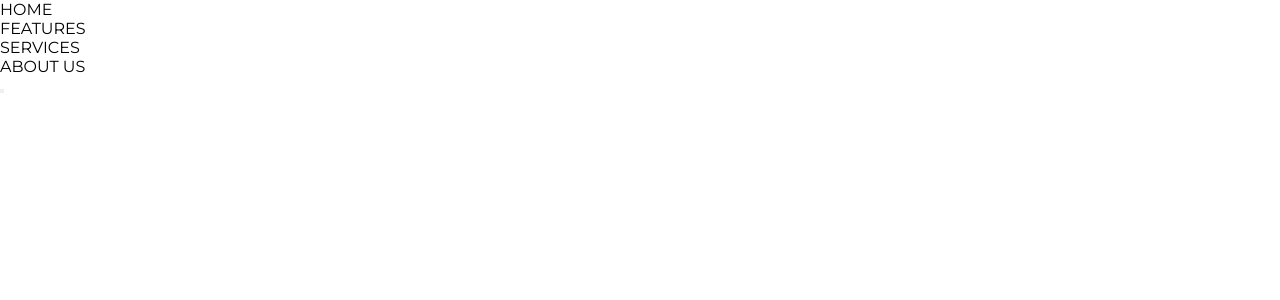
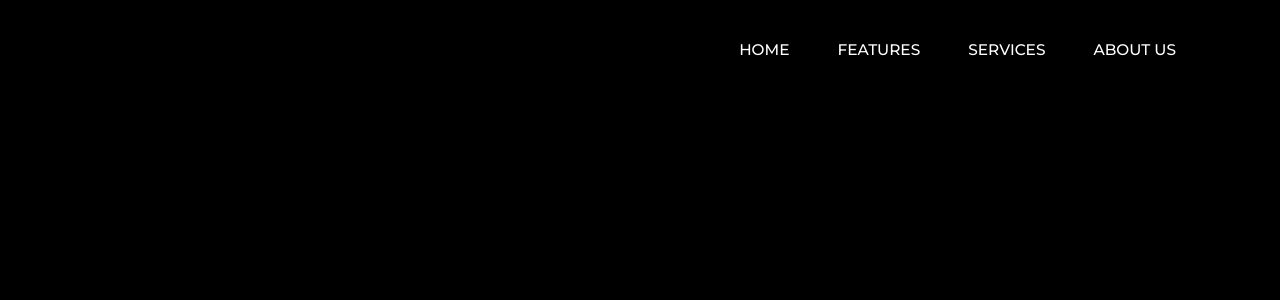
Before and after one commit to Nekuso/marina-town, a React (Create React App) app: page / in a window 1280 px wide. Shown: the top 300 px of the page. Built offline with nearby package versions, Linux system fonts and the light colour scheme.

Commit message:
Added files via  upload

```diff
--- a/src/components/Navbar.tsx
+++ b/src/components/Navbar.tsx
@@ -1,37 +1,66 @@
-import React, { useState } from 'react'
-import {StyledNavbar} from './styles/Navbar.styled'
+import React, {useState} from 'react';
+import { StyledNavbar } from './styles/Navbar.styled';
+import { motion } from 'framer-motion';
 
-function Navbar() {
+const Navbar = () => {
 
     const [navActive, setNavActive] = useState("nav__links");
     const [btnActive, setBtnActive] = useState("nav__hamburger");
-  const [btnHam, setBtnHam] = useState<boolean | string>(false);
-  const [fixed, setFixed] = useState("fixed");
+    const [btnHam, setBtnHam] = useState(false);
 
+    const navToggle = () => {
+        navActive === "nav__links" ? setNavActive("nav__links nav__active")
+        : setNavActive("nav__links");
 
+        btnActive === "nav__hamburger" ? setBtnActive("nav__hamburger is-active")
+        : setBtnActive("nav__hamburger");
+
+        btnHam === false ? setBtnHam(true) : setBtnHam(false);
+
+    }
+
+    const navVariants = {
+        hidden: {
+            opacity: 0,
+            y: '-4vh'
+        },
+
+        visible: {
+            opacity: 1,
+            y: 0,
+            transition: {
+                duration: 1
+            }
+        }
+    }
 
     return (
-    <div className="navbar__container">
-        <ul className="links__container">
-            <li className="link"><a href="/">HOME</a></li>
-            <li className="link"><a href="/">FEATURES</a></li>
-            <li className="link"><a href="/">SERVICES</a></li>
-            <li className="link"><a href="/">ABOUT US</a></li>
-        </ul>
+        <StyledNavbar>
 
-        <button
-          style={{
-              position: btnHam && "fixed",
-              top: btnHam ? 35 : "",
-              right: btnHam ? 35 : "",
-          }}
-          className={btnActive}>
+            <motion.ul
+                className={navActive}
+                variants={navVariants}
+                initial="hidden"
+                animate="visible">
+                <li><a href='/marina-town/#Hero' className="Link" onClick={navToggle}>HOME</a></li>
+                <li><a href='/marina-town/#Popular' className="Link" onClick={navToggle}>FEATURES</a></li>
+                <li><a href='/marina-town/#Feature' className="Link" onClick={navToggle}>SERVICES</a></li>
+                <li><a href='/marina-town/#About' className="Link" onClick={navToggle}>ABOUT US</a></li>
+            </motion.ul>
+
+            <motion.button style={{
+                position: btnHam ? "fixed" : "relative",
+                top: btnHam ? 25 : 0,
+                right: btnHam ? 25 : 0}} onClick={navToggle} className={btnActive}
+                variants={navVariants}
+                initial="hidden"
+                animate="visible">
                 <span></span>
                 <span></span>
                 <span></span>
-        </button>
-    </div>
-  )
+            </motion.button>
+        </StyledNavbar>
+    );
 }
 
-export default Navbar
+export default Navbar;
--- /dev/null
+++ b/src/components/style.css
@@ -0,0 +1,3 @@
+.nav {
+    background: #929292e7;
+}
--- a/src/components/styles/Global.tsx
+++ b/src/components/styles/Global.tsx
@@ -9,7 +9,6 @@ const GlobalStyles = createGlobalStyle`
         box-sizing: border-box;
         -webkit-tap-highlight-color: transparent;
         font-family: 'Montserrat';
-        color: #000000;
     }
 
     html {
@@ -19,6 +18,7 @@ const GlobalStyles = createGlobalStyle`
 
     body {
         overflow-x: hidden;
+        background: #000000;
 
     }
 `
--- a/src/components/styles/Navbar.styled.tsx
+++ b/src/components/styles/Navbar.styled.tsx
@@ -1,5 +1,159 @@
-import styled from 'styled-components';
+import styled from  'styled-components';
 
-export const StyledNavbar = styled.div`
+export const StyledNavbar = styled.div `
+    position: absolute;
+    top: 0;
+    left: 0;
+    right: 0;
+    display: flex;
+    justify-content: flex-end;
+    max-width: 90%;
+    margin: 0 auto;
+    padding: 2rem 1rem;
 
+
+    .nav__links {
+        li {
+            .Link {
+                padding: .3rem 0;
+                border-bottom: 3px solid rgba(255, 255, 255, 0);
+                transition: .4s ease-in-out;
+                color: #FFFF;
+            }
+        }
+    }
+    @media (max-width: 768px) {
+        padding: 1.5rem 0;
+        max-width: 90vw;
+        .nav__links {
+            display: block;
+            width: 230px;
+            transition: .4s ease-in-out;
+            position: fixed;
+            top: 0;
+            right: -100%;
+            bottom: 0;
+            padding: 5rem 0;
+            z-index: 100;
+
+            li {
+                margin: 3rem;
+                text-align: center;
+                .Link {
+                    cursor: pointer;
+                    font-size: 1rem;
+                    font-weight: 500;
+                    padding: 1rem;
+                    color: #FFFF;
+                    &:hover {
+                        border-bottom: 3px solid #00000;
+                    }
+                }
+            }
+        }
+
+        .nav__active {
+            justify-content:center;
+            position: fixed;
+            top: 0;
+            top: 0;
+            right: 0;
+            bottom: 0;
+            gap: 1rem;
+            background: #303030e7;
+            transition: .4s ease-in-out;
+        }
+
+        .is-Active {
+            position: fixed;
+            top: 0;
+            right: 0;
+            z-index: 999;
+        }
+
+        .nav__hamburger{
+            cursor: pointer;
+            display: block;
+            position: relative;
+            z-index: 101;
+
+            user-select: none;
+
+            appearance: none;
+            border: none;
+            outline: none;
+            background: none;
+
+            span{
+                display: block;
+                position: relative;
+                background: rgb(252, 252, 252);
+                width: 33px;
+                height: 4px;
+                margin-bottom: 5px;
+                border-radius: 2px;
+                transform-origin: 0,0;
+                transition: .4s;
+            }
+
+            &:hover span:nth-child(2){
+                background: #929292e7;
+                transform: translateX(15px);
+            }
+        }
+
+        .is-active span:nth-child(1){
+            transform: translate(0px, 10px) rotate(45deg);
+            background: #FFFF;
+        }
+        .is-active span:nth-child(2){
+            opacity: 0;
+            transform: translateX(10px);
+        }
+        .is-active span:nth-child(3){
+            transform: translate(0px, -8px) rotate(-45deg);
+            background: #FFFF;
+        }
+    }
+    @media screen and (min-width: 769px) {
+        .nav__links {
+            display: flex;
+            align-items: center;
+            justify-content: flex-end;
+            width: 70%;
+            position: relative;
+
+            li {
+                margin: 0.5rem 1.5rem;
+                .Link {
+                    font-size: 1rem;
+                    font-weight: 500;
+                    &:hover {
+                        border-bottom: 3px solid #FFFF;
+                    }
+                }
+            }
+        }
+        .nav__hamburger {
+            display: none;
+        }
+        .nav__active {
+            display: flex;
+            position: relative;
+            background: none;
+        }
+    }
+    @media screen and (min-width: 1100px) {
+        max-width: 90%;
+        .brand__logo {
+            width: 10vw;
+        }
+        .nav__links {
+            li{
+                .Link {
+                    font-size: 1.2vw;
+                }
+            }
+        }
+    }
 `
```
Also changed, not shown: src/components/Hero.tsx (added). Lines whose indentation alone changed are shown as unchanged.
